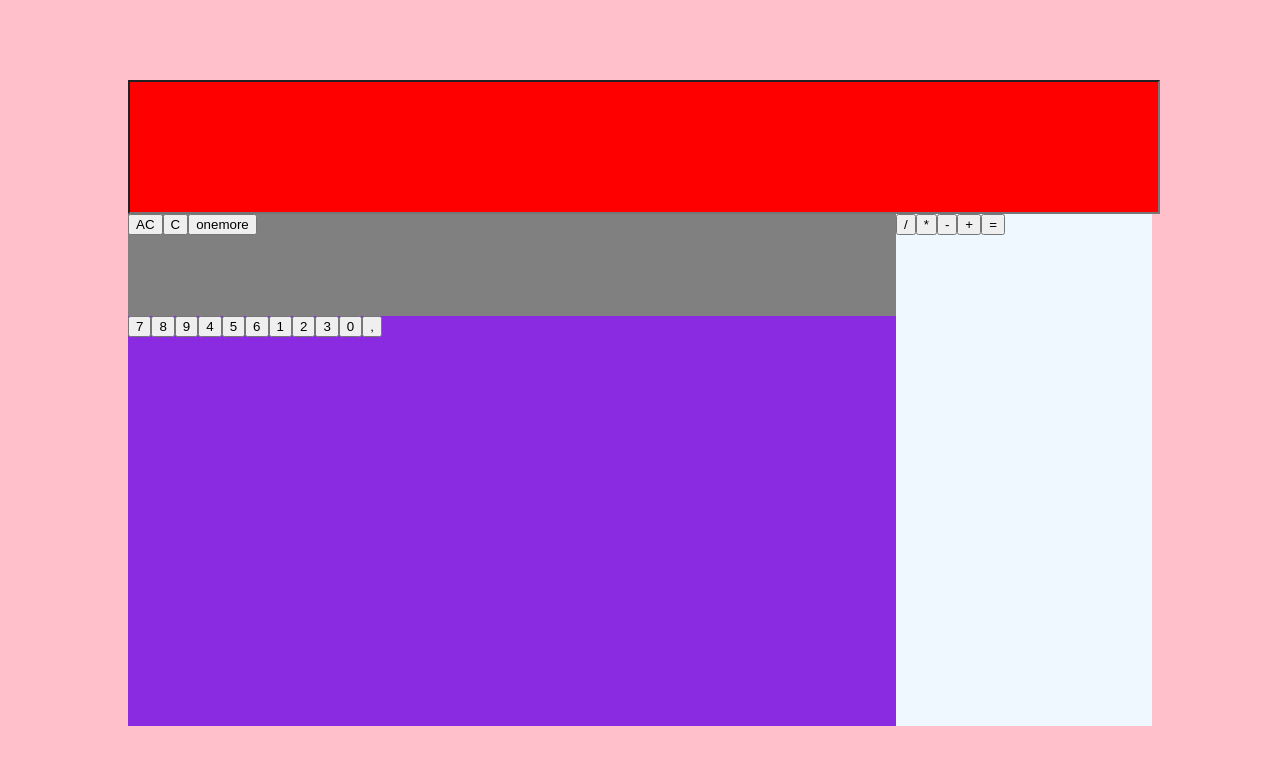
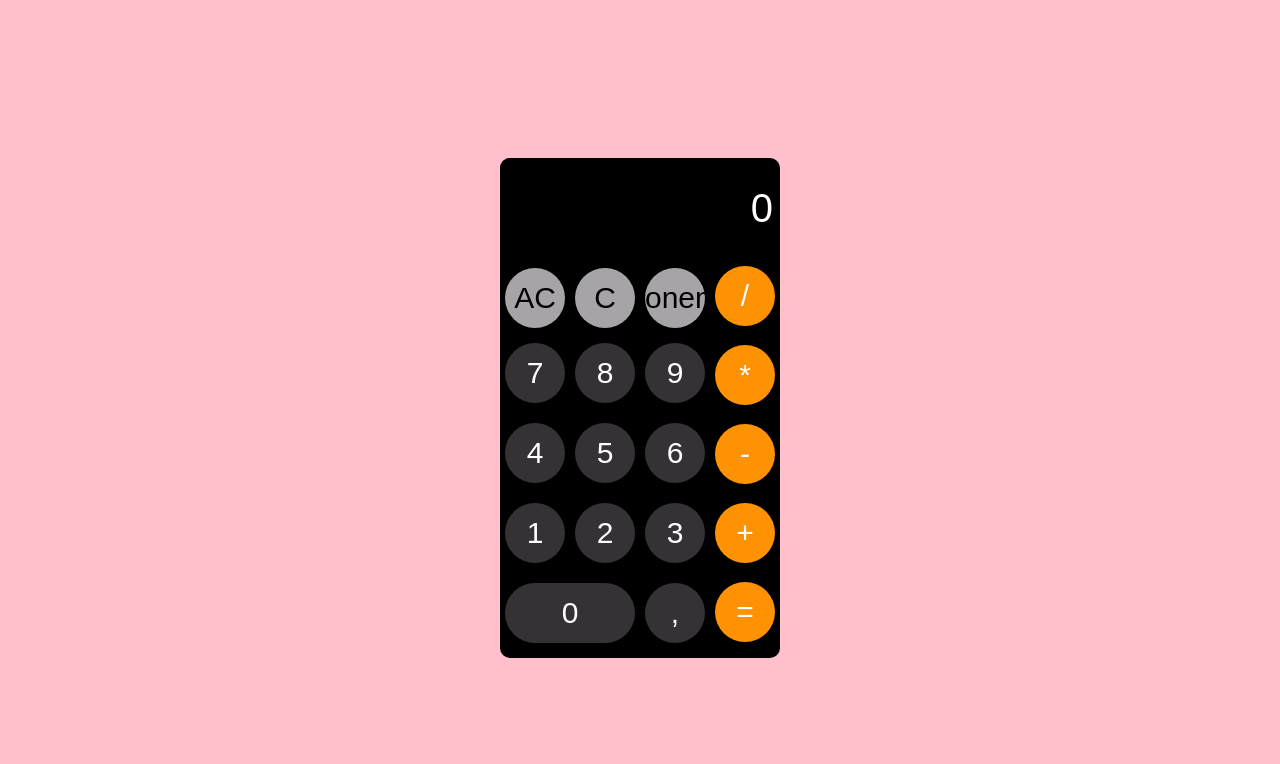
Before and after one commit to michelebyman/Project-Calculus, a plain HTML site: page index.html in a window 1280 px wide. Drawn offline with nearby package versions, Linux system fonts and the light colour scheme.

Commit message:
styling UI

```diff
--- a/index.html
+++ b/index.html
@@ -12,7 +12,7 @@
 <body>
   <div class='wrapper'>
 
-    <input type="text" class="display">
+    <input type="text" class="display" value="0">
 
     <div class="wrapperButton">
 
--- a/master.css
+++ b/master.css
@@ -1,7 +1,19 @@
+* {
+  border: 0;
+  padding: 0;
+}
+
+html {
+  box-sizing: border-box;
+  font-size: 62.5%;
+}
+*, *:before, *:after {
+  box-sizing: inherit;
+}
+
+
 body {
   height: 100vh;
-  margin: 0;
-  padding: 0;
   display: flex;
   justify-content: center;
   align-items: center;
@@ -9,47 +21,105 @@ body {
 }
 
 .wrapper {
-  width: 80%;
-  height: 80%;
-  border-radius: 5px;
-  background-color: blue;
+  width: 28rem;
+  height: 50rem;
+  border-radius: 1rem;
 }
 
 .display {
-  width: 100%;
+  width: 27.3rem;
   height: 20%;
-  background-color: red;
-  font-size: 30px;
+  font-size: 4rem;
   text-align: end;
+  outline: none;
+  color: white;
+  border-top-left-radius: 1rem;
+  border-top-right-radius: 1rem;
+  margin-right: .5rem;
 }
 
 .wrapperButton {
   height: 80%;
   width: 100%;
-  background-color: aliceblue;
   display: flex;
 }
 
 .left {
   width: 75%;
   height: 100%;
-  background-color: deeppink;
 }
 
 .functionButtons1 {
-  background-color: grey;
   width:100%;
   height: 20%;
+  display: flex;
+  justify-content: space-around;
+  align-items: center;
 }
 
 .numbers {
-  background-color: blueviolet;
   width: 100%;
   height:80%;
+  display: flex;
+  flex-flow: row wrap;
+  justify-content: space-around;
 }
 
-.functionsButtons2 {
+.functionButtons2 {
   width: 25%;
-  height: 100%;
-  background-color: blueviolet;
+  height: 98%;
+  display: flex;
+  flex-flow: column;
+  align-items: center;
+  justify-content: space-between;
+  padding: 0.8rem;
 }
+
+.functionButtons2 > button{
+  background-color: #fe9203;
+  color: white;
+  border:none;
+  width: 6rem;
+  height: 6rem;
+  border-radius: 50%;
+  outline: none;
+}
+
+.functionButtons1 > button {
+  background-color: #a7a4a7;
+  border:none;
+  width: 6rem;
+  height: 6rem;
+  border-radius: 50%;
+  outline: none;
+
+}
+
+
+.numbers > button {
+  background-color: #353235;
+  color: white;
+  border:none;
+  width: 6rem;
+  height: 6rem;
+  border-radius: 50%;
+  outline: none;
+  justify-content: baseline;
+  margin-top: .5rem;
+}
+
+.numbers > button:nth-child(10) {
+  height: 6rem;
+  width: 13rem;
+  border-radius: 5rem;
+  margin-top: 0.5rem;
+  align-self: baseline;
+}
+
+button {
+  font-size: 3rem;
+}
+
+.wrapper, .display {
+  background-color: #000;
+}
```
